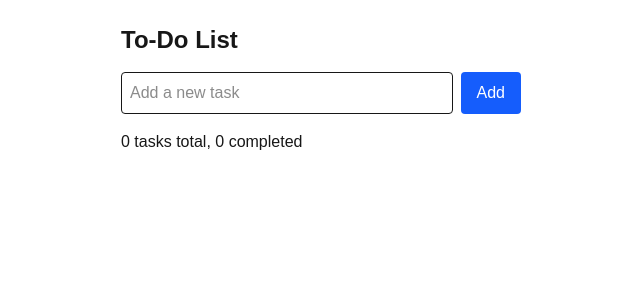
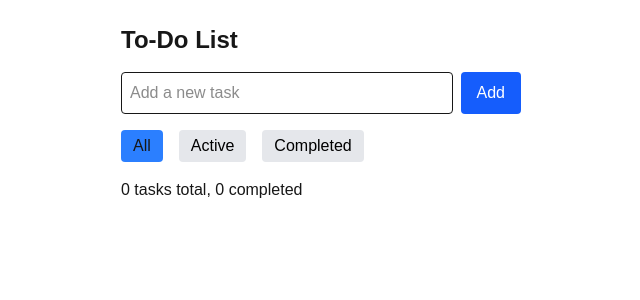
Before and after one commit to Bat-World/Portfolio, a Next.js app in the folder portfolio/: page /interview in a window 1280 px wide. Shown: the top 300 px of the page, without its empty margins (319-959 px from the left). Built offline with nearby package versions, Linux system fonts and the light colour scheme.

Commit message:
filter state

```diff
--- a/portfolio/app/interview/page.tsx
+++ b/portfolio/app/interview/page.tsx
@@ -11,6 +11,7 @@ type Task = {
 const Interview = () => {
   const [tasks, setTasks] = useState<Task[]>([]);
   const [input, setInput] = useState("");
+  const [filter, setFilter] = useState<"all" | "completed" | "active">("all");
 
   useEffect(() => {
     const storedTasks = localStorage.getItem("tasks");
@@ -48,6 +49,12 @@ const Interview = () => {
     setTasks((prev) => prev.filter((task) => task.id !== id));
   };
 
+  const filteredTasks = tasks.filter((task) => {
+    if (filter === "active") return !task.completed;
+    if (filter === "completed") return task.completed;
+    return true;
+  });
+
   return (
     <div className="p-6 max-w-md mx-auto">
       <h1 className="text-2xl font-bold mb-4">To-Do List</h1>
@@ -67,9 +74,13 @@ const Interview = () => {
           Add
         </button>
       </div>
-
+      <div className="space-x-4 my-4">
+        <button onClick={() => setFilter("all")} className={`px-3 py-1 rounded cursor-pointer ${ filter === "all" ? 'bg-blue-500' : 'bg-gray-200 text-black'}`}>All</button>
+        <button onClick={() => setFilter("active")} className={`px-3 py-1 rounded cursor-pointer ${ filter === "active" ? 'bg-blue-500' : 'bg-gray-200 text-black'}`}>Active</button>
+        <button onClick={() => setFilter("completed")} className={`px-3 py-1 rounded cursor-pointer ${ filter === "completed" ? 'bg-blue-500' : 'bg-gray-200 text-black'}`}>Completed</button>
+      </div>
       <ul className="space-y-2">
-        {tasks.map((task) => (
+        {filteredTasks.map((task) => (
           <li
             key={task.id}
             className={`flex items-center justify-between border p-2 rounded ${
--- a/portfolio/app/test/page.tsx
+++ b/portfolio/app/test/page.tsx
@@ -1,10 +1,4 @@
-// add task
-// make task complete when check the box
-// delete task
-// list of tasks
-
 "use client";
-
 
 import { useState } from "react";
 
@@ -17,11 +11,10 @@ type Task = {
 const ToDo = () => {
   const [tasks, setTasks] = useState<Task[]>([]);
   const [input, setInput] = useState("");
+  const [filter, setFilter] = useState<"all" | "active" | "completed">("all");
 
-  const handleAddTask = () => {
-    if (!input.trim()) return;
-
-    const newTask: Task = {
+  const hadnleAddTask = () => {
+    const newTask = {
       id: Date.now().toString(),
       name: input,
       completed: false,
@@ -31,7 +24,7 @@ const ToDo = () => {
     setInput("");
   };
 
-  const completeTask = (id: string) => {
+  const hadnleCompleteTask = (id: string) => {
     setTasks((prev) =>
       prev.map((task) =>
         task.id === id ? { ...task, completed: !task.completed } : task
@@ -39,11 +32,18 @@ const ToDo = () => {
     );
   };
 
-  const deleteTask = (id: string) => {
+  const handleDeleteTask = (id: string) => {
     setTasks((prev) => prev.filter((task) => task.id !== id));
   };
 
+  const filteredTasks = tasks.filter((task) => {
+    if (filter === "active") return !task.completed;
+    if (filter === "completed") return task.completed;
+    return true;
+  });
+
   return (
+    <div className="flex justify-center items-center">
       <div>
         <input
           type="text"
@@ -51,26 +51,36 @@ const ToDo = () => {
           value={input}
           onChange={(e) => setInput(e.target.value)}
         />
-      <button onClick={handleAddTask}>add task</button>
+        <button onClick={hadnleAddTask}>add task</button>
+        <div className="space-x-4 my-4">
+          <button onClick={() => setFilter("all")}>All</button>
+          <button onClick={() => setFilter("active")}>Active</button>
+          <button onClick={() => setFilter("completed")}>Completed</button>
+        </div>
         <ul>
-        {tasks?.map((task) => (
-          <li key={task.id}>
-            <input type="checkbox" onChange={() => completeTask(task.id)} />
+          {filteredTasks.map((task) => (
+            <li>
+              <input
+                type="checkbox"
+                onChange={() => hadnleCompleteTask(task.id)}
+              />
               <span
-              className={` text-white  ${task.completed ? "line-through" : ""}`}
+                className={`text-white ${
+                  task.completed ? "line-through" : "text-white"
+                }`}
               >
                 {task.name}
               </span>
               <button
-              className="text-red-500"
-              onClick={() => deleteTask(task.id)}
+                className="text-red-500 cursor-pointer mr-6"
+                onClick={() => handleDeleteTask(task.id)}
               >
-              delete
+                delete task
               </button>
             </li>
           ))}
         </ul>
-      <p>{tasks.length} tasks total, {tasks.filter((t) => t.completed).length} completed.</p>
+      </div>
     </div>
   );
 };
```
Lines whose indentation alone changed are shown as unchanged.
